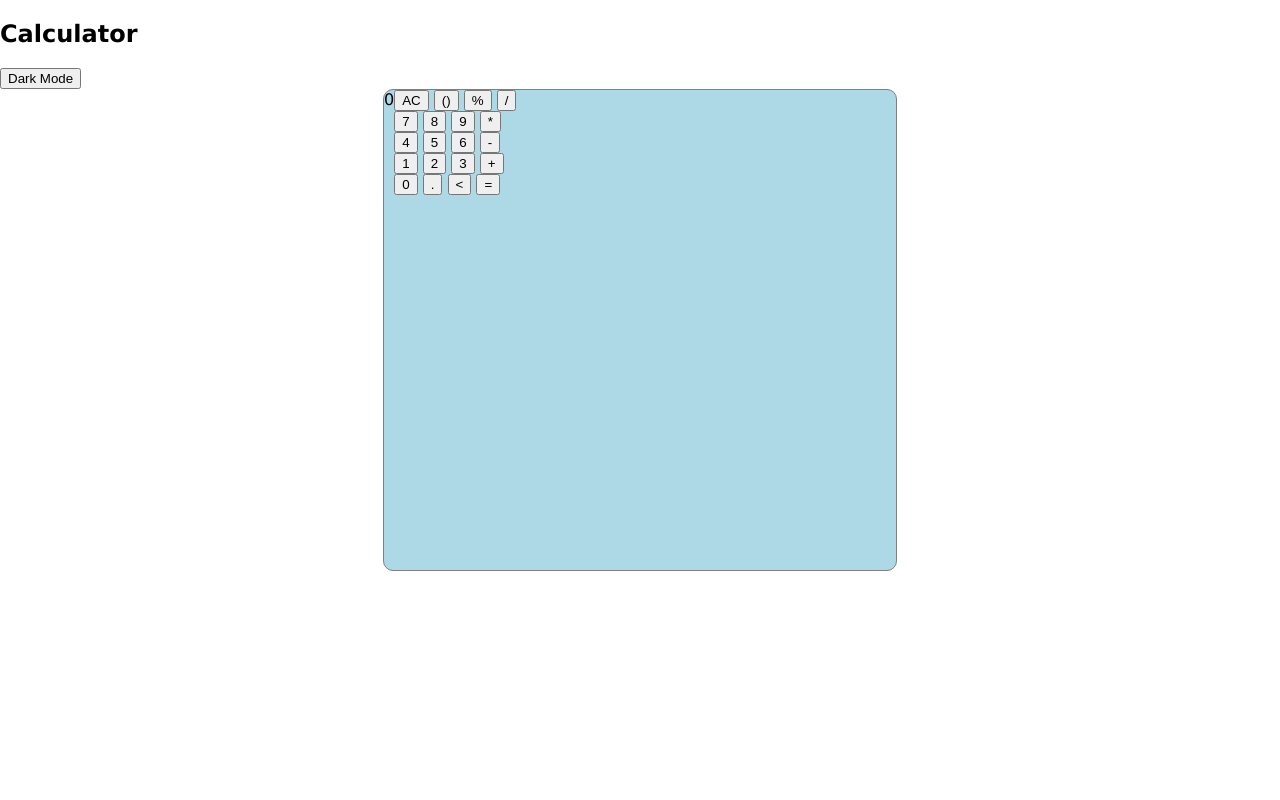
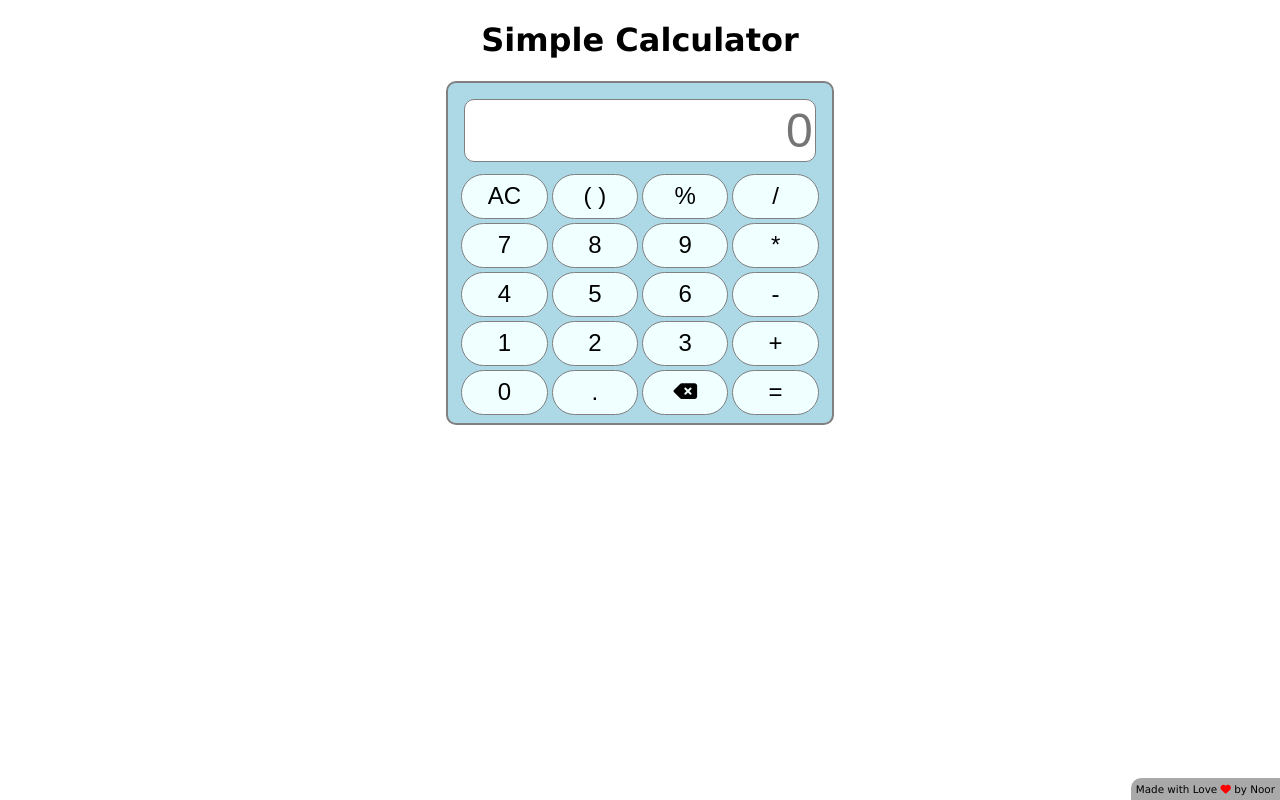
Before and after one commit to Noordeepsinghv/Mini-Projects, a plain HTML site: page Calculator/index.html in a window 1280 px wide. Both pictures are taken after a click on the button "AC". Drawn offline with Linux system fonts and the light colour scheme.

Commit message:
First working  Build of the calculator

```diff
--- a/Calculator/index.html
+++ b/Calculator/index.html
@@ -4,45 +4,57 @@
     <meta charset="UTF-8">
     <meta name="viewport" content="width=device-width, initial-scale=1.0">
     <link rel="stylesheet" href="style.css">
+    <script src="https://kit.fontawesome.com/374211dff5.js" crossorigin="anonymous"></script>
     <title>Calculator</title>
 </head>
 <body>
-    <header>
-        <h2 id="calculator">Calculator</h2>
-        <button id="darkMode">Dark Mode</button>
-    </header>
-
+    <h1 id="calculator">Simple Calculator</h1>
     <div id="mainFrame">
         <div id="display">
-            <span>0</span>
+            <input type="text" placeholder="0" value="" inputmode="decimal" autocomplete="off" onfocus>
         </div>
         <div id="keyArea">
-            <button id="allClear" class="firstRow">AC</button>
-            <button id="brackets" class="firstRow">()</button>
-            <button id="percentage" class="firstRow">%</button>
-            <button id="divide" class="firstRow">/</button>
-            <br>
-            <button id="seven">7</button>
-            <button id="eight">8</button>
-            <button id="nine">9</button>
-            <button id="multiply">*</button>
-            <br>
-            <button id="four">4</button>
-            <button id="five">5</button>
-            <button id="six">6</button>
-            <button id="minus">-</button>
-            <br>
-            <button id="one">1</button>
-            <button id="two">2</button>
-            <button id="three">3</button>
-            <button id="plus">+</button>
-            <br>
-            <button id="zero">0</button>
-            <button id="dot">.</button>
-            <button id="clear"><</button>
-            <button id="equalTo">=</button>
-            <br>
+            <div class="buttonRows">
+                <button id="allClear" class="calc-btn" data-key="AC">AC</button>
+                <button id="brackets" class="calc-btn" data-key="()">( )</button>
+                <button id="percentage" class="calc-btn" data-key="%">%</button>
+                <button id="divide" class="calc-btn" data-key="/">/</button>
+            </div>
+            <div class="buttonRows">
+                <button id="seven" class="calc-btn" data-key="7">7</button>
+                <button id="eight" class="calc-btn" data-key="8">8</button>
+                <button id="nine" class="calc-btn" data-key="9">9</button>
+                <button id="multiply" class="calc-btn" data-key="*">*</button>
+            </div>
+            <div class="buttonRows">
+                <button id="four" class="calc-btn" data-key="4">4</button>
+                <button id="five" class="calc-btn" data-key="5">5</button>
+                <button id="six" class="calc-btn" data-key="6">6</button>
+                <button id="minus" class="calc-btn" data-key="-">-</button>
+            </div>
+            <div class="buttonRows">
+                <button id="one" class="calc-btn" data-key="1">1</button>
+                <button id="two" class="calc-btn" data-key="2">2</button>
+                <button id="three" class="calc-btn" data-key="3">3</button>
+                <button id="plus" class="calc-btn" data-key="+">+</button>
+            </div>
+            <div class="buttonRows">
+                <button id="zero" class="calc-btn" data-key="0">0</button>
+                <button id="dot" class="calc-btn" data-key=".">.</button>
+                <button id="clear"class="calc-btn" data-key="C">
+                    <i class="fa-solid fa-delete-left fa-sm"></i>
+                </button>
+                <button id="equalTo" class="calc-btn" data-key="=">=</button>
+            </div>
         </div>
     </div>
+    <footer>
+        <div>
+            Made with Love
+            <i class="fa-solid fa-heart" style="color: #ff0000;"></i>
+            by Noor
+        </div>
+    </footer>
+    <script src="script.js"></script>
 </body>
 </html>
--- a/Calculator/script.js
+++ b/Calculator/script.js
@@ -0,0 +1,95 @@
+const display = document.querySelector("div#display input");
+const buttons = document.querySelectorAll(".calc-btn");
+
+buttons.forEach(btn => {
+  btn.addEventListener("click", () => {
+    handleInput(btn);
+  });
+});
+
+function handleInput(btn) {
+  if (!btn) return;
+
+  var value = btn.getAttribute("data-key");
+  var start = display.selectionStart;
+  var end = display.selectionEnd;
+  var hasSelection = start !== end;
+
+  switch (value) {
+    case "AC": {
+      display.value = "";
+      display.selectionStart = 0;
+      display.selectionEnd = 0;
+      break;
+    }
+    case "C": {
+      if (hasSelection) {
+        display.value = display.value.slice(0, start) + display.value.slice(end);
+        display.selectionStart = start;
+        display.selectionEnd = start;
+      } else if (start > 0) {
+        display.value = display.value.slice(0, start - 1) + display.value.slice(start);
+        display.selectionStart = start - 1;
+        display.selectionEnd = start - 1;
+      }
+      break;
+    }
+    case "=": {
+      if (!display.value.trim()) break;
+      try {
+        var result = eval(display.value);
+        display.value = result;
+        display.selectionStart = String(result).length;
+        display.selectionEnd = display.selectionStart;
+      } catch (err) {
+        // Keep the current value on error; optionally could show feedback.
+      }
+      break;
+    }
+    default: {
+      if (hasSelection) {
+        display.value = display.value.slice(0, start) + value + display.value.slice(end);
+        display.selectionStart = start + value.length;
+        display.selectionEnd = start + value.length;
+      } else {
+        display.value = display.value.slice(0, start) + value + display.value.slice(start);
+        display.selectionStart = start + value.length;
+        display.selectionEnd = start + value.length;
+      }
+    }
+  }
+
+  btn.classList.add("pressed");
+  setTimeout(() => btn.classList.remove("pressed"), 150);
+
+  // Scroll to the end to keep caret visible.
+  display.scrollLeft = display.scrollWidth;
+};
+
+const isDisplayFocused = () => {
+  return document.activeElement === display;
+  // OR: return display.matches(":focus");
+};
+
+document.addEventListener("keydown", (e) => {
+  let key = e.key;
+
+  // map special keys
+  if (key === "Enter") key = "=";
+  if (key === "Escape") key = "AC";
+  if (key === "Backspace" || key === "Delete") key = "C";
+
+  let btn = document.querySelector(`.calc-btn[data-key="${key}"]`);
+
+  if (!btn) return; // ignore unsupported keys so native navigation still works
+
+  e.preventDefault();
+  handleInput(btn);
+});
+
+document.addEventListener("click", () => {
+  var start = display.selectionStart;
+  var end = display.selectionEnd;
+
+  console.log(start, end);
+});
--- a/Calculator/style.css
+++ b/Calculator/style.css
@@ -3,48 +3,88 @@ html {
 }
 
 body {
-    font-family: Verdana, Geneva, Tahoma, sans-serif;
+    font-family: Verdana, Tahoma, sans-serif;
     margin: 0;
     padding: 0;
+    text-align: center;
 }
 
-header{
-
-}
-
-h2#calculator {
-
-}
-
-button#darkMode {
-
+h1#calculator {
+    color: black;
 }
 
 div#mainFrame {
+    background-color: lightblue;
+    width: 30vw;
+    height: 60vh;
+    min-width: 250px;
+    max-width: 40vw;
+    min-height: 320px;
+    max-height: 340px;
+    border-radius: 10px;
+    border: 2px solid grey;
     display: flex;
+    flex-wrap: wrap;
+    overflow: hidden;
     justify-self: center;
-    background-color: lightblue;
-    width: 40vw;
-    height: 60vh;
-    min-width: 40vw;
-    border-radius: 10px;
-    border: 1px solid grey;
+    align-self: center;
+    flex-direction: column;
+    align-items: center;
+    justify-content: space-around;
 }
 
-/* div#display {
-    background-color: aliceblue;
-    height: 10vh;
-    width: 30vw;
-    display: block;
-    justify-self: center;
+div.buttonRows{
+    display: flex;
+    align-items: center;
+    justify-content: space-between;
+}
+
+div.buttonRows button{
+    width: 6.75vw;
+    height: 8vh;
+    margin: 2px;
+    min-width: 55px;
+    min-height: 40px;
+    max-height: 45px;
+    font-size: 1.5em;
+    border: 1px solid grey;
+    border-radius: 25px;
+    background-color: azure;
+    transition: all 0.05s ease-out;
+}
+
+div.buttonRows button:active{
+    border-radius: 15px;
+    transition: all 0.05s ease-out;
+    background-color:rgb(223, 225, 225);
+}
+div.buttonRows button.pressed{
+    border-radius: 15px;
+    transition: all 0.05s ease-out;
+    background-color:rgb(223, 225, 225);
+}
+
+div#display input{
+    background-color: white;
     margin-top: 10px;
-    margin-bottom: 10px;
+    padding: 2px;
+    width: 90%;
+    height: 80%;
+    font-size: 3em;
+    text-align: right;
+    text-align-last: right;
+    border: 1px solid grey;
     border-radius: 10px;
-    border-width: 1px;
-    font-size: 2rem;
-    direction: rtl;
-} */
+    scroll-behavior: smooth;
+}
 
-/* div#keyArea {
-    display: block;
-} */
+footer div{
+    background-color: darkgrey;
+    position: absolute;
+    display: inline-block;
+    bottom: 0%;
+    right: 0%;
+    padding: 5px;
+    border-radius: 10px 0px 0px 0px;
+    font-size: 0.65em;
+}
```
